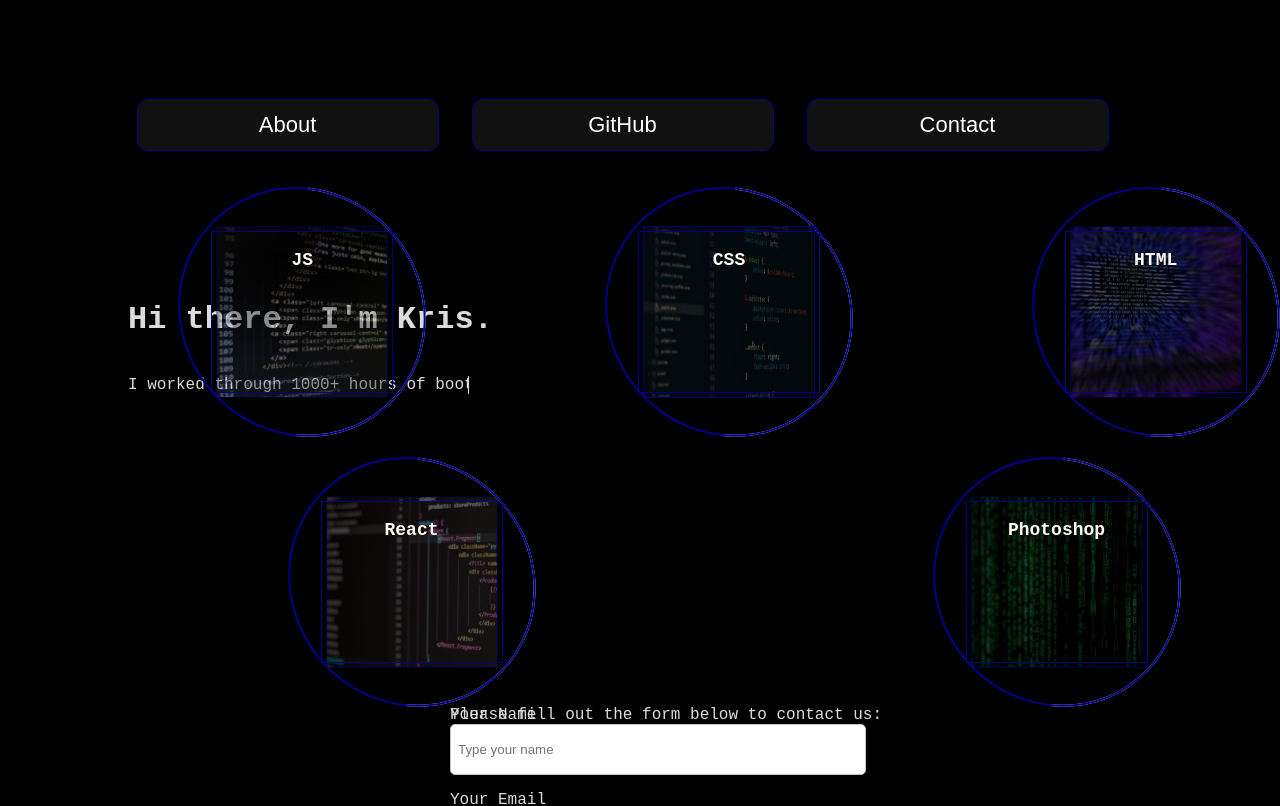
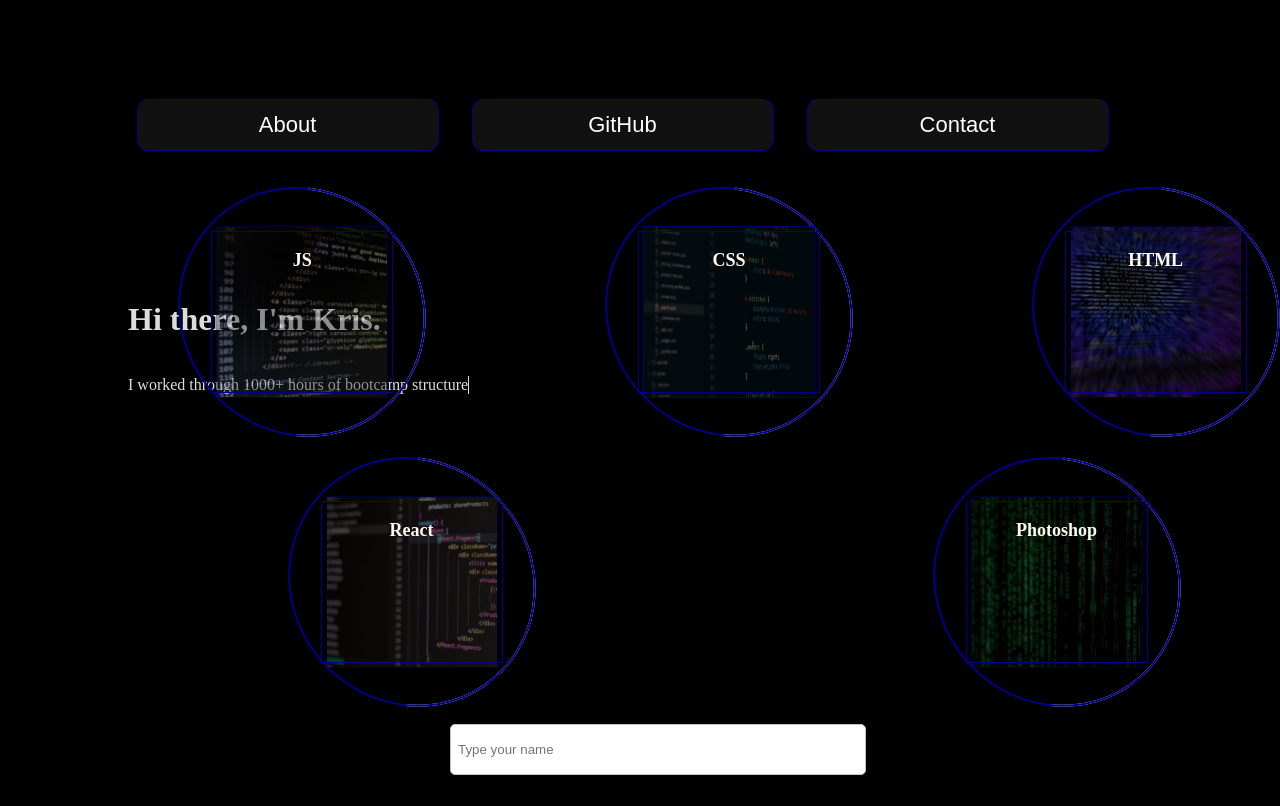
Before and after one commit to kriskris79/my-blackandwhitedev.com-website, a React (Create React App) app in the folder mywebsite/: page / in a window 1280 px wide. Shown: the top 806 px of the page. Built offline with nearby package versions, Linux system fonts and the light colour scheme.

Commit message:
updated text animation

```diff
--- a/mywebsite/src/components/Contact.css
+++ b/mywebsite/src/components/Contact.css
@@ -33,7 +33,7 @@ input {
 }
 
 input:focus {
-    border: 2px solid #0072ff;
+    border: 2px solid darkblue;
 }
 
 textarea {
@@ -49,7 +49,7 @@ textarea {
 }
 
 textarea:focus {
-    border: 2px solid #0072ff;
+    border: 2px solid darkblue;
 }
 
 label {
@@ -59,7 +59,7 @@ label {
 input[type="submit"] {
     margin-top: 2rem;
     cursor: pointer;
-    background: #0072ff;
+    background: darkblue;
     color: white;
     border: none;
     margin-bottom: 20px;
--- a/mywebsite/src/components/Textanimation.css
+++ b/mywebsite/src/components/Textanimation.css
@@ -1,14 +1,14 @@
-body {
-    background: rgb(43,78,104);
-    color: rgb(220,220,220);
-    font-family: 'Fira Code', monospace;
-}
-body {
-    margin: 0;
-    padding: 0;
-    overflow: hidden;
-    background: black;
-}
+/*body {*/
+/*    background: rgb(43,78,104);*/
+/*    color: rgb(220,220,220);*/
+/*    font-family: 'Fira Code', monospace;*/
+/*}*/
+/*body {*/
+/*    margin: 0;*/
+/*    padding: 0;*/
+/*    overflow: hidden;*/
+/*    background: black;*/
+/*}*/
 .typewriter {
     position: absolute;
     top: 35%;
@@ -16,13 +16,11 @@ body {
     color: rgb(220,220,220);
 }
 
-.typewriter h1 {
+.h1 {
     border-right: 1px solid white;
     white-space: nowrap;
     overflow: hidden;
     width: 360px;
-    white-space: nowrap;
-    overflow: hidden;
     animation: typewriter 2s steps(26) 1s 1 normal both;
 }
 
@@ -31,8 +29,6 @@ body {
     white-space: nowrap;
     overflow: hidden;
     width: 360px;
-    white-space: nowrap;
-    overflow: hidden;
     animation: typewriter 2s steps(26) 1s 1 normal both;
 }
 
@@ -41,8 +37,6 @@ body {
     white-space: nowrap;
     overflow: hidden;
     width: 490px;
-    white-space: nowrap;
-    overflow: hidden;
     animation: typewriter 3s steps(49) 1s 1 normal both;
     animation-delay: 3.5s;
 }
@@ -52,8 +46,6 @@ body {
     white-space: nowrap;
     overflow: hidden;
     width: 405px;
-    white-space: nowrap;
-    overflow: hidden;
     animation: typewriter 3s steps(40) 1s 1 normal both;
     animation-delay: 7s;
 }
```
